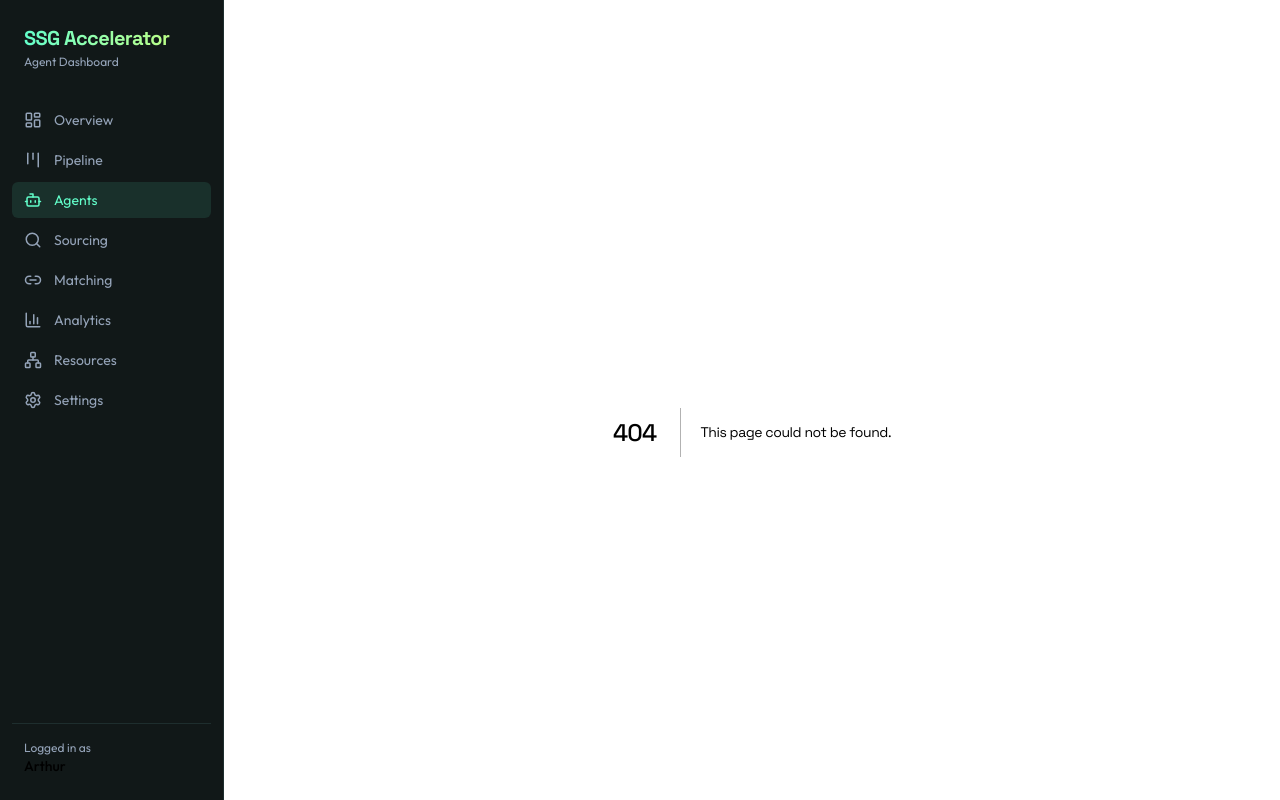
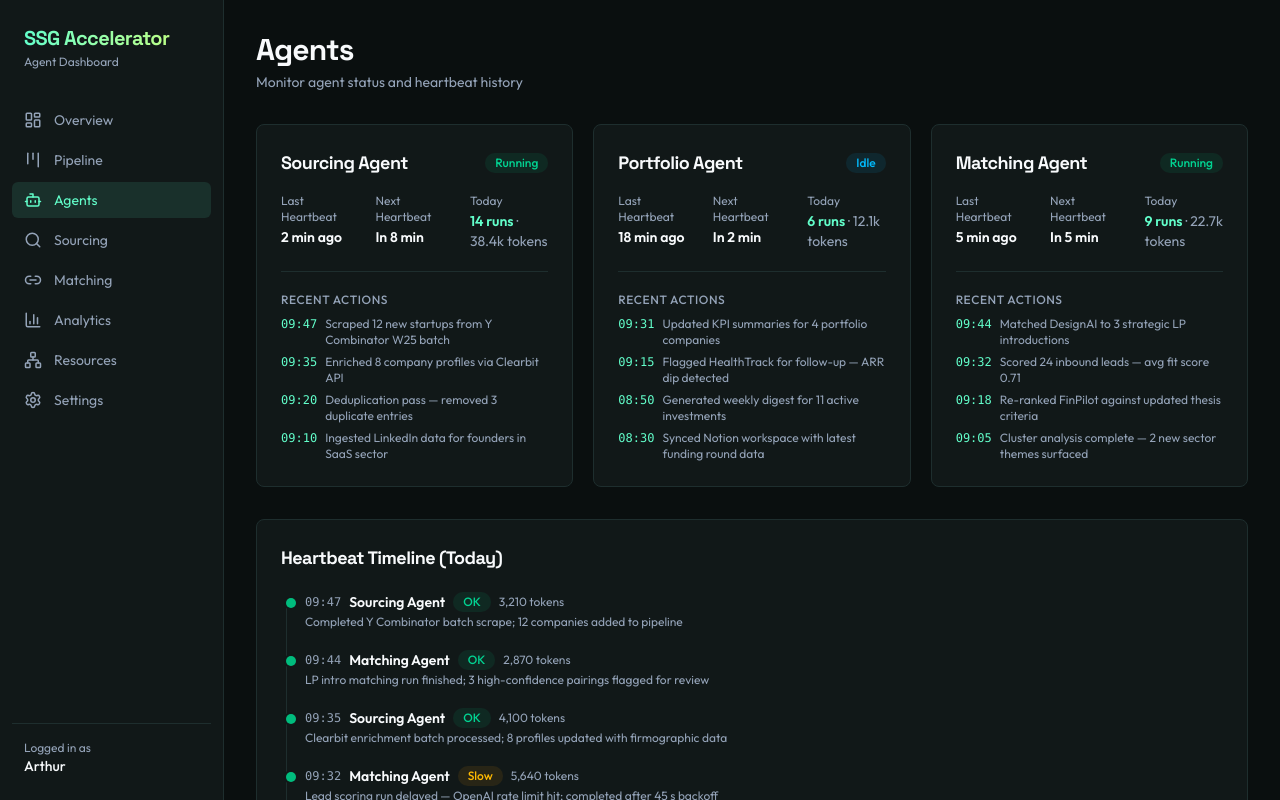
Before and after one commit to TripleWhite/SSG-Lab, a Next.js app: page /agents in a window 1280 px wide. Before the commit this address had no page. Shown: the top 800 px of the page. Built offline with nearby package versions, Linux system fonts and the light colour scheme.

Commit message:
feat: add Agents monitoring page
Adds agent-card and heartbeat-timeline components plus the /agents page
with hardcoded demo data for Sourcing, Portfolio, and Matching agents.

```diff
--- /dev/null
+++ b/src/app/agents/page.tsx
@@ -0,0 +1,120 @@
+import { AgentCard } from "@/components/agents/agent-card";
+import { HeartbeatTimeline } from "@/components/agents/heartbeat-timeline";
+
+const AGENTS = [
+  {
+    name: "Sourcing Agent",
+    status: "running" as const,
+    lastHeartbeat: "2 min ago",
+    nextHeartbeat: "In 8 min",
+    todayRuns: 14,
+    tokenUsage: "38.4k tokens",
+    recentActions: [
+      { time: "09:47", description: "Scraped 12 new startups from Y Combinator W25 batch" },
+      { time: "09:35", description: "Enriched 8 company profiles via Clearbit API" },
+      { time: "09:20", description: "Deduplication pass — removed 3 duplicate entries" },
+      { time: "09:10", description: "Ingested LinkedIn data for founders in SaaS sector" },
+    ],
+  },
+  {
+    name: "Portfolio Agent",
+    status: "idle" as const,
+    lastHeartbeat: "18 min ago",
+    nextHeartbeat: "In 2 min",
+    todayRuns: 6,
+    tokenUsage: "12.1k tokens",
+    recentActions: [
+      { time: "09:31", description: "Updated KPI summaries for 4 portfolio companies" },
+      { time: "09:15", description: "Flagged HealthTrack for follow-up — ARR dip detected" },
+      { time: "08:50", description: "Generated weekly digest for 11 active investments" },
+      { time: "08:30", description: "Synced Notion workspace with latest funding round data" },
+    ],
+  },
+  {
+    name: "Matching Agent",
+    status: "running" as const,
+    lastHeartbeat: "5 min ago",
+    nextHeartbeat: "In 5 min",
+    todayRuns: 9,
+    tokenUsage: "22.7k tokens",
+    recentActions: [
+      { time: "09:44", description: "Matched DesignAI to 3 strategic LP introductions" },
+      { time: "09:32", description: "Scored 24 inbound leads — avg fit score 0.71" },
+      { time: "09:18", description: "Re-ranked FinPilot against updated thesis criteria" },
+      { time: "09:05", description: "Cluster analysis complete — 2 new sector themes surfaced" },
+    ],
+  },
+];
+
+const HEARTBEAT_ENTRIES = [
+  {
+    time: "09:47",
+    agentName: "Sourcing Agent",
+    status: "ok" as const,
+    tokens: 3210,
+    summary: "Completed Y Combinator batch scrape; 12 companies added to pipeline",
+  },
+  {
+    time: "09:44",
+    agentName: "Matching Agent",
+    status: "ok" as const,
+    tokens: 2870,
+    summary: "LP intro matching run finished; 3 high-confidence pairings flagged for review",
+  },
+  {
+    time: "09:35",
+    agentName: "Sourcing Agent",
+    status: "ok" as const,
+    tokens: 4100,
+    summary: "Clearbit enrichment batch processed; 8 profiles updated with firmographic data",
+  },
+  {
+    time: "09:32",
+    agentName: "Matching Agent",
+    status: "slow" as const,
+    tokens: 5640,
+    summary: "Lead scoring run delayed — OpenAI rate limit hit; completed after 45 s backoff",
+  },
+  {
+    time: "09:31",
+    agentName: "Portfolio Agent",
+    status: "ok" as const,
+    tokens: 1980,
+    summary: "KPI summaries refreshed for Q1 cohort; HealthTrack anomaly logged",
+  },
+  {
+    time: "09:18",
+    agentName: "Matching Agent",
+    status: "ok" as const,
+    tokens: 2340,
+    summary: "FinPilot thesis re-rank complete; fit score updated from 0.62 → 0.79",
+  },
+  {
+    time: "09:10",
+    agentName: "Sourcing Agent",
+    status: "ok" as const,
+    tokens: 3760,
+    summary: "LinkedIn ingestion run finished; 31 founder profiles indexed across 9 companies",
+  },
+];
+
+export default function AgentsPage() {
+  return (
+    <div className="space-y-8">
+      <div>
+        <h1 className="text-3xl font-bold tracking-tight">Agents</h1>
+        <p className="mt-1 text-sm text-[var(--muted)]">
+          Monitor agent status and heartbeat history
+        </p>
+      </div>
+
+      <div className="grid grid-cols-1 gap-5 lg:grid-cols-3">
+        {AGENTS.map((agent) => (
+          <AgentCard key={agent.name} {...agent} />
+        ))}
+      </div>
+
+      <HeartbeatTimeline entries={HEARTBEAT_ENTRIES} />
+    </div>
+  );
+}
--- /dev/null
+++ b/src/components/agents/agent-card.tsx
@@ -0,0 +1,86 @@
+import { Card, CardTitle } from "@/components/ui/card";
+import { Badge } from "@/components/ui/badge";
+import { type ReactNode } from "react";
+
+type AgentStatus = "running" | "idle" | "error";
+
+const statusVariant: Record<AgentStatus, "success" | "info" | "danger"> = {
+  running: "success",
+  idle: "info",
+  error: "danger",
+};
+
+const statusLabel: Record<AgentStatus, string> = {
+  running: "Running",
+  idle: "Idle",
+  error: "Error",
+};
+
+interface AgentAction {
+  time: string;
+  description: string;
+}
+
+interface AgentCardProps {
+  name: string;
+  status: AgentStatus;
+  lastHeartbeat: string;
+  nextHeartbeat: string;
+  todayRuns: number;
+  tokenUsage: string;
+  recentActions: AgentAction[];
+}
+
+function StatItem({ label, value }: { label: string; value: ReactNode }) {
+  return (
+    <div className="flex flex-col gap-0.5">
+      <span className="text-xs text-[var(--muted)]">{label}</span>
+      <span className="text-sm font-semibold">{value}</span>
+    </div>
+  );
+}
+
+export function AgentCard({
+  name,
+  status,
+  lastHeartbeat,
+  nextHeartbeat,
+  todayRuns,
+  tokenUsage,
+  recentActions,
+}: AgentCardProps) {
+  return (
+    <Card>
+      <div className="flex items-center justify-between mb-4">
+        <CardTitle>{name}</CardTitle>
+        <Badge variant={statusVariant[status]}>{statusLabel[status]}</Badge>
+      </div>
+
+      <div className="grid grid-cols-3 gap-4 mb-5 border-b border-[var(--border)] pb-5">
+        <StatItem label="Last Heartbeat" value={lastHeartbeat} />
+        <StatItem label="Next Heartbeat" value={nextHeartbeat} />
+        <StatItem
+          label="Today"
+          value={
+            <span>
+              <span className="text-[var(--ssg-green)]">{todayRuns} runs</span>
+              <span className="text-[var(--muted)] font-normal"> · {tokenUsage}</span>
+            </span>
+          }
+        />
+      </div>
+
+      <div className="space-y-1.5">
+        <p className="text-xs font-medium text-[var(--muted)] uppercase tracking-wider mb-2">
+          Recent Actions
+        </p>
+        {recentActions.map((action, index) => (
+          <div key={index} className="flex gap-2 text-xs text-[var(--muted)]">
+            <span className="shrink-0 font-mono text-[var(--ssg-green)]">{action.time}</span>
+            <span>{action.description}</span>
+          </div>
+        ))}
+      </div>
+    </Card>
+  );
+}
--- /dev/null
+++ b/src/components/agents/heartbeat-timeline.tsx
@@ -0,0 +1,58 @@
+import { Card, CardTitle } from "@/components/ui/card";
+import { Badge } from "@/components/ui/badge";
+
+type HeartbeatStatus = "ok" | "slow" | "missed";
+
+const statusVariant: Record<HeartbeatStatus, "success" | "warning" | "danger"> = {
+  ok: "success",
+  slow: "warning",
+  missed: "danger",
+};
+
+const statusLabel: Record<HeartbeatStatus, string> = {
+  ok: "OK",
+  slow: "Slow",
+  missed: "Missed",
+};
+
+interface HeartbeatEntry {
+  time: string;
+  agentName: string;
+  status: HeartbeatStatus;
+  tokens: number;
+  summary: string;
+}
+
+interface HeartbeatTimelineProps {
+  entries: HeartbeatEntry[];
+}
+
+export function HeartbeatTimeline({ entries }: HeartbeatTimelineProps) {
+  return (
+    <Card>
+      <CardTitle className="mb-5">Heartbeat Timeline (Today)</CardTitle>
+
+      <div className="relative">
+        <div className="absolute left-[5px] top-2 bottom-2 w-px bg-[var(--border)]" />
+
+        <ul className="space-y-5 pl-6">
+          {entries.map((entry, index) => (
+            <li key={index} className="relative">
+              <span className="absolute -left-[19px] top-1.5 h-2.5 w-2.5 rounded-full bg-emerald-500 ring-2 ring-[var(--card)] ring-offset-0" />
+
+              <div className="flex flex-wrap items-center gap-2 mb-0.5">
+                <span className="font-mono text-xs text-[var(--muted)]">{entry.time}</span>
+                <span className="text-sm font-semibold">{entry.agentName}</span>
+                <Badge variant={statusVariant[entry.status]}>{statusLabel[entry.status]}</Badge>
+                <span className="text-xs text-[var(--muted)]">
+                  {entry.tokens.toLocaleString()} tokens
+                </span>
+              </div>
+              <p className="text-xs text-[var(--muted)]">{entry.summary}</p>
+            </li>
+          ))}
+        </ul>
+      </div>
+    </Card>
+  );
+}
```
